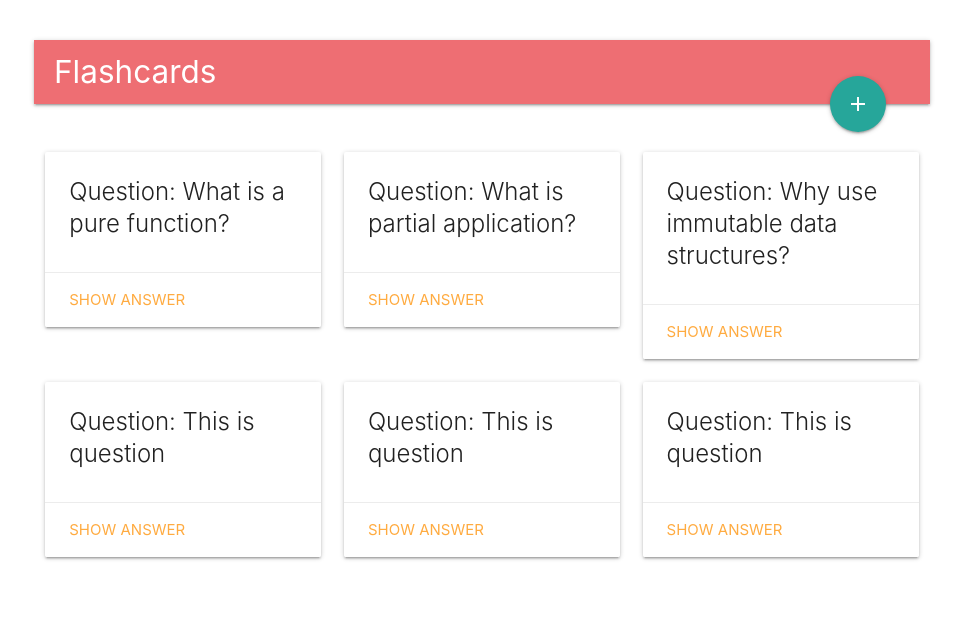
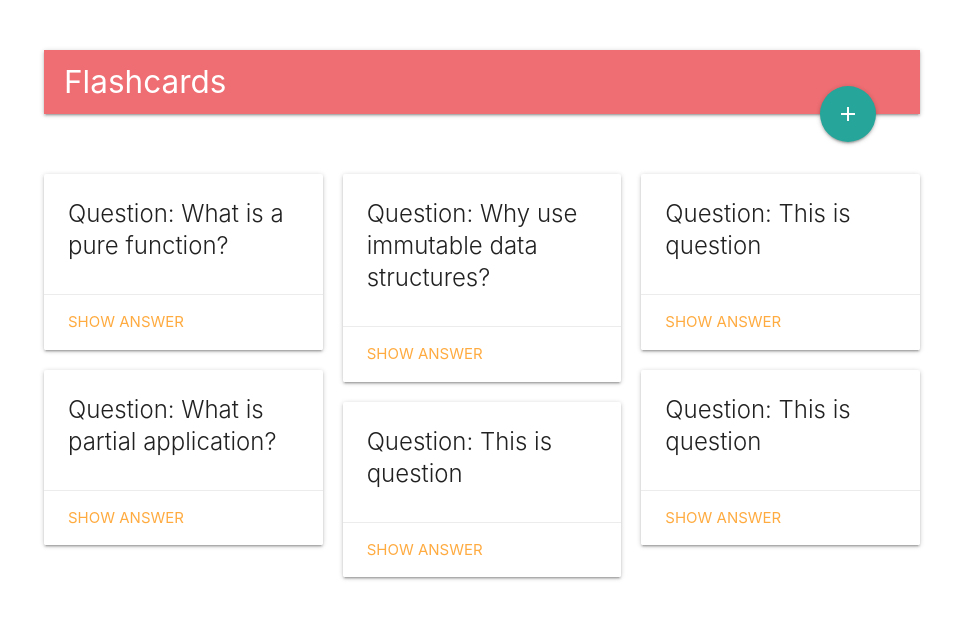
Before and after one commit to reed665/flashcards-demo-app, a Vue app: page /#/ in a window 1280 px wide. Shown: the top 618 px of the page, without its empty margins (158-1121 px from the left). Built offline with nearby package versions, Linux system fonts and the light colour scheme.

Commit message:
fix cards layout using column-count css property

```diff
--- a/src/components/CardItem.vue
+++ b/src/components/CardItem.vue
@@ -1,5 +1,4 @@
 <template>
-  <div class="col s12 l6 xl4">
   <div class="card">
     <div class="card-content" v-if="!data.editMode">
       <div class="actions">
@@ -38,7 +37,6 @@
       </template>
 
       <a v-else href="#" @click="showAnswer">Show Answer</a>
-      </div>
     </div>
   </div>
 </template>
@@ -104,6 +102,10 @@ export default {
 
 
 <style scoped>
+  .card {
+    margin: 0;
+  }
+
   .actions {
     opacity: 0;
     transition: opacity .2s ease-out;
--- a/src/components/CardList.vue
+++ b/src/components/CardList.vue
@@ -1,7 +1,9 @@
 <template>
   <div class="card-list">
-    <div v-show="haveSomeCards" class="row">
-      <CardItem v-for="card of orderedByRank" :key="card.id" :data="card" />
+    <div v-show="haveSomeCards" class="card-list-content">
+      <div v-for="card of orderedByRank" :key="card.id" class="card-holder">
+        <CardItem :data="card" />
+      </div>
     </div>
 
     <p v-show="!haveSomeCards" class="no-cards-msg">No cards to show, feel free to add some</p>
@@ -30,6 +32,27 @@ export default {
 <style scoped>
 .no-cards-msg {
   margin: 10px;
+}
+
+.card-list-content {
+  column-count: 1;
+  column-gap: 0;
+}
+
+.card-holder {
+  break-inside: avoid-column;
   padding: 10px;
 }
+
+@media (min-width: 768px) {
+  .card-list-content {
+    column-count: 2;
+  }
+}
+
+@media (min-width: 1280px) {
+  .card-list-content {
+    column-count: 3;
+  }
+}
 </style>
--- a/src/views/Home.vue
+++ b/src/views/Home.vue
@@ -34,6 +34,10 @@ export default {
 
 
 <style scoped>
+  header {
+    padding: 10px;
+  }
+
   .home {
     margin-top: 20px;
     margin-bottom: 20px;
```
Lines whose indentation alone changed are shown as unchanged.
